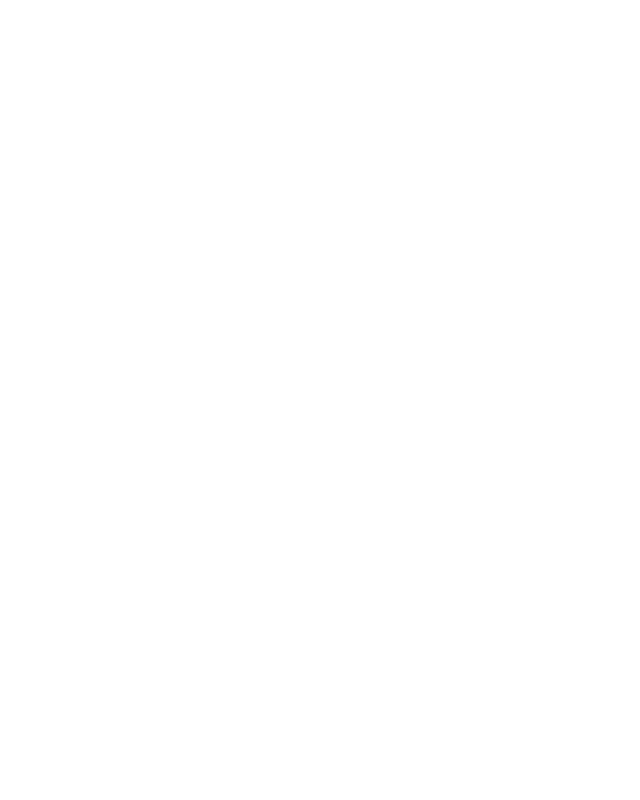
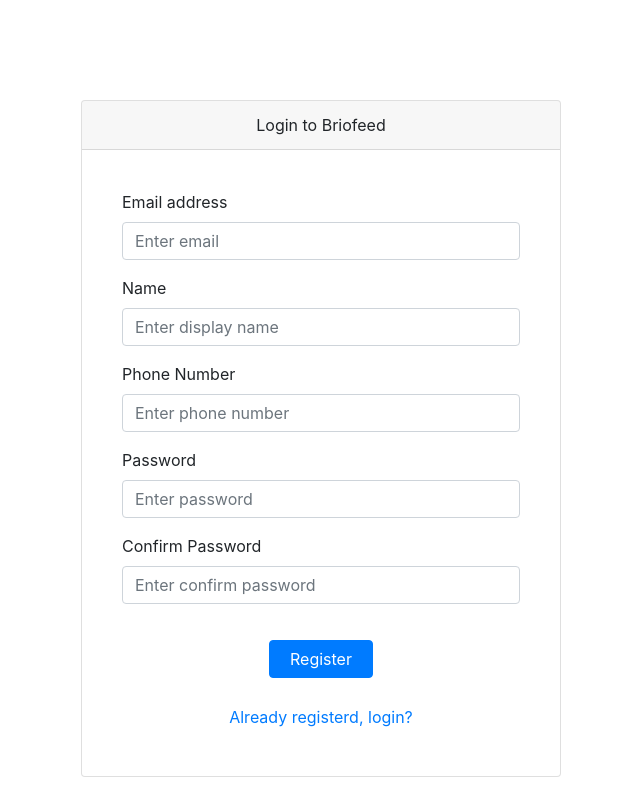
Before and after one commit to kedar09/react-jwt-authentication, a React (Create React App) app: page /register in a window 1280 px wide. Shown: the whole page, without its empty margins (319-959 px from the left). Built offline with nearby package versions, Linux system fonts and the light colour scheme.

Commit message:
login & registration issues

```diff
--- a/src/pages/Authentication/Login/LoginPage.js
+++ b/src/pages/Authentication/Login/LoginPage.js
@@ -21,6 +21,9 @@
     this.setState(state);
   };
 
+  componentDidMount() {
+    console.log('ddddddddddd',Cookies.get("token"));
+  }
   render() {
     return (
       <div>
@@ -56,11 +59,11 @@
                   .then((response) => response.json())
                   .then(async (responseJson) => {
                     console.log(responseJson);
-                    if (responseJson.authId) {
+                    if (responseJson.userId) {
                       Cookies.set("token", JSON.stringify(responseJson.token));
                       Cookies.set(
-                        "authId",
-                        JSON.stringify(responseJson.authId)
+                        "userId",
+                        JSON.stringify(responseJson.userId)
                       );
                       // this.setState({ user: true });
                       // const { from } = this.props.location.state || { from: { pathname: "/home-page" } };
@@ -134,9 +137,7 @@
                     <Button
                       style={{ marginTop: 20 }}
                       variant="link"
-                      onClick={() =>
-                        this.props.history.push("/forgot-password")
-                      }
+                      onClick={() => this.props.history.push("/register")}
                     >
                       Register new account?
                     </Button>
--- a/src/pages/Authentication/Register/RegisterPage.js
+++ b/src/pages/Authentication/Register/RegisterPage.js
@@ -0,0 +1,215 @@
+import React, { Component } from "react";
+// import {Redirect} from "react-router-dom";
+import { Form, Button, Card } from "react-bootstrap";
+import { Formik } from "formik";
+import * as yup from "yup";
+import Cookies from "js-cookie";
+class RegisterPage extends Component {
+  constructor(props) {
+    super(props);
+    this.state = {
+      email: "",
+      password: "",
+      confirmPassword: "",
+      phoneNumber: "",
+      displayName: "",
+      user: false,
+    };
+    this.handleChange = this.handleChange.bind(this);
+  }
+
+  handleChange = (e) => {
+    const state = this.state;
+    state[e.target.name] = e.target.value;
+    this.setState(state);
+  };
+
+  render() {
+    return (
+      <div>
+        <Card style={{ marginTop: 100, marginRight: 400, marginLeft: 400 }}>
+          <Card.Header className="text-center">Login to Briofeed</Card.Header>
+          <Card.Body>
+            <Formik
+              enableReinitialize={true}
+              initialValues={this.state}
+              validationSchema={yup.object().shape({
+                email: yup
+                  .string()
+                  .email("Email must be a valid email")
+                  .required("Email is required"),
+                password: yup
+                  .string()
+                  .min(5, "Password must be at least 5 characters")
+                  .max(100, "Password max 100 characters")
+                  .required("Password is required"),
+                confirmPassword: yup
+                  .string()
+                  .oneOf([yup.ref("password"), null], "Passwords must match"),
+                displayName: yup
+                  .string()
+                  .min(5, "Name must be at least 5 characters")
+                  .max(100, "Name max 100 characters"),
+                phoneNumber: yup.number(),
+                //   .min(5, "Password must be at least 5 characters")
+                //   .max(100, "Password max 100 characters")
+              })}
+              onSubmit={(values) => {
+                console.log(values);
+                let userData = {
+                  email: values.email,
+                  password: values.password,
+                  phoneNumber: values.phoneNumber.toString(),
+                  displayName: values.displayName,
+                };
+                fetch(`http://localhost:3001/auth/registerUser`, {
+                  method: "POST",
+                  headers: {
+                    Accept: "application/json",
+                    "Content-Type": "application/json",
+                  },
+                  body: JSON.stringify(userData),
+                })
+                  .then((response) => response.json())
+                  .then(async (responseJson) => {
+                    console.log(responseJson);
+                    if (responseJson.userId) {
+                      Cookies.set("token", JSON.stringify(responseJson.token));
+                      Cookies.set(
+                        "userId",
+                        JSON.stringify(responseJson.userId)
+                      );
+                      // this.setState({ user: true });
+                      // const { from } = this.props.location.state || { from: { pathname: "/home-page" } };
+                      this.props.history.push("/home-page");
+                    }
+                    // alert(responseJson.message);
+                  })
+                  .catch((error) => {
+                    console.error(error);
+                  });
+              }}
+            >
+              {(props) => (
+                <Form onSubmit={props.handleSubmit} style={{ padding: 20 }}>
+                  <Form.Group controlId="formBasicEmail">
+                    <Form.Label>Email address</Form.Label>
+                    <Form.Control
+                      type="email"
+                      placeholder="Enter email"
+                      name="email"
+                      value={props.values.email}
+                      onBlur={props.handleBlur}
+                      onChange={props.handleChange}
+                      isInvalid={props.errors.email && props.touched.email}
+                    />
+                    <Form.Control.Feedback type="invalid">
+                      {props.errors.email}
+                    </Form.Control.Feedback>
+                  </Form.Group>
+
+                  <Form.Group controlId="formBasicDisplayName">
+                    <Form.Label>Name</Form.Label>
+                    <Form.Control
+                      type="text"
+                      placeholder="Enter display name"
+                      name="displayName"
+                      value={props.values.displayName}
+                      onBlur={props.handleBlur}
+                      onChange={props.handleChange}
+                      isInvalid={
+                        props.errors.displayName && props.touched.displayName
+                      }
+                    />
+                    <Form.Control.Feedback type="invalid">
+                      {props.errors.displayName}
+                    </Form.Control.Feedback>
+                  </Form.Group>
+
+                  <Form.Group controlId="formBasicPhoneNumber">
+                    <Form.Label>Phone Number</Form.Label>
+                    <Form.Control
+                      type="number"
+                      placeholder="Enter phone number"
+                      name="phoneNumber"
+                      value={props.values.phoneNumber}
+                      onBlur={props.handleBlur}
+                      onChange={props.handleChange}
+                      isInvalid={
+                        props.errors.phoneNumber && props.touched.phoneNumber
+                      }
+                    />
+                    <Form.Control.Feedback type="invalid">
+                      {props.errors.phoneNumber}
+                    </Form.Control.Feedback>
+                  </Form.Group>
+
+                  <Form.Group controlId="formBasicPassword">
+                    <Form.Label>Password</Form.Label>
+                    <Form.Control
+                      type="password"
+                      placeholder="Enter password"
+                      name="password"
+                      value={props.values.password}
+                      onBlur={props.handleBlur}
+                      onChange={props.handleChange}
+                      isInvalid={
+                        props.errors.password && props.touched.password
+                      }
+                    />
+                    <Form.Control.Feedback type="invalid">
+                      {props.errors.password}
+                    </Form.Control.Feedback>
+                  </Form.Group>
+
+                  <Form.Group controlId="formBasicConfirmPassword">
+                    <Form.Label>Confirm Password</Form.Label>
+                    <Form.Control
+                      type="password"
+                      placeholder="Enter confirm password"
+                      name="confirmPassword"
+                      value={props.values.confirmPassword}
+                      onBlur={props.handleBlur}
+                      onChange={props.handleChange}
+                      isInvalid={
+                        props.errors.confirmPassword &&
+                        props.touched.confirmPassword
+                      }
+                    />
+                    <Form.Control.Feedback type="invalid">
+                      {props.errors.confirmPassword}
+                    </Form.Control.Feedback>
+                  </Form.Group>
+                  <div style={{ display: "flex", justifyContent: "center" }}>
+                    <Button
+                      style={{
+                        marginTop: 20,
+                        paddingLeft: 20,
+                        paddingRight: 20,
+                      }}
+                      variant="primary"
+                      type="submit"
+                    >
+                      Register
+                    </Button>
+                  </div>
+                  <div style={{ display: "flex", justifyContent: "center" }}>
+                    <Button
+                      style={{ marginTop: 20 }}
+                      variant="link"
+                      onClick={() => this.props.history.push("/")}
+                    >
+                      Already registerd, login?
+                    </Button>
+                  </div>
+                </Form>
+              )}
+            </Formik>
+          </Card.Body>
+        </Card>
+      </div>
+    );
+  }
+}
+
+export default RegisterPage;
--- a/src/routes/Root-Route/RootRoute.js
+++ b/src/routes/Root-Route/RootRoute.js
@@ -5,12 +5,14 @@
 import ForgotPasswordPage from "../../pages/Authentication/Forgot-Password/ForgotPasswordPage";
 import SetNewPasswordPage from "../../pages/Authentication/Set-New-Password/SetNewPasswordPage";
 import {PrivateRoute} from "../Private-Route/PrivateRoute";
+import RegisterPage from "../../pages/Authentication/Register/RegisterPage";
 
 const RootRoute = () => {
   return (
     <Router>
       <Switch>
         <Route exact path="/" component={LoginPage} />
+        <Route exact path="/register" component={RegisterPage} />
         <Route exact path="/forgot-password" component={ForgotPasswordPage} />
         <Route exact path="/set-new-password" component={SetNewPasswordPage} />
         <PrivateRoute path="/home-page" component={HomePage} />
```
Also changed, not shown: src/routes/Private-Route/PrivateRoute.js (+20 -0 lines).
